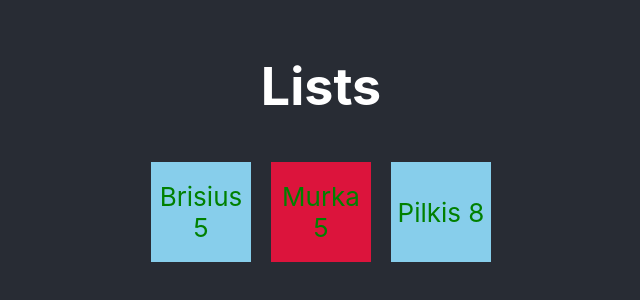
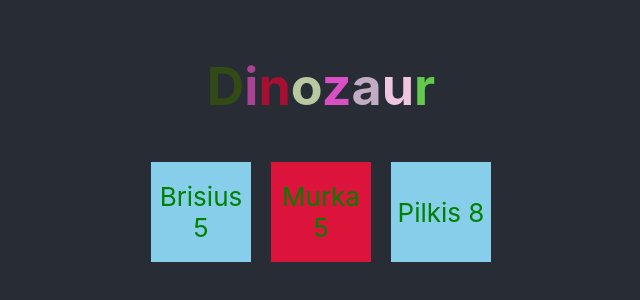
Before and after one commit to Jakavickis/drontai, a React (Create React App) app in the folder r1/: page / in a window 1280 px wide. Shown: the part 254-554 px from the top of the page, without its empty margins (319-959 px from the left). Built offline with nearby package versions, Linux system fonts and the light colour scheme.

Commit message:
string random letter coloring

```diff
--- a/r1/src/App.jsx
+++ b/r1/src/App.jsx
@@ -1,5 +1,6 @@
 import './App.css';
 import Cat from './Components/004/Cat';
+import randColor from './Functions/randColor';
 
 const cats = [
     { id: 1, weight: 5, name: 'Murka' },
@@ -13,7 +14,12 @@
     return (
         <div className="App">
             <header className="App-header">
-                <h1>Lists</h1>
+                <h1>{
+                    [...'Dinozaur'].map((l, i) =>
+                        <span key={i} style={{ color: randColor(i) }}>{l}</span>
+                    )
+                }
+                </h1>
                 <div className="container">
                     {
                         // cats.map(cat => <li key={cat.id}>{cat.name}</li>)
@@ -21,6 +27,7 @@
                             .map((cat, i) => cat.weight < 4 ? null : <Cat i={i} key={cat.id} cat={cat} />)
                     }
                 </div>
+
                 {/* <div className="container">
                     <Cat catName="Pilkis" weight="20" />
                     <Cat catName="Juodis" weight="5" />
```
